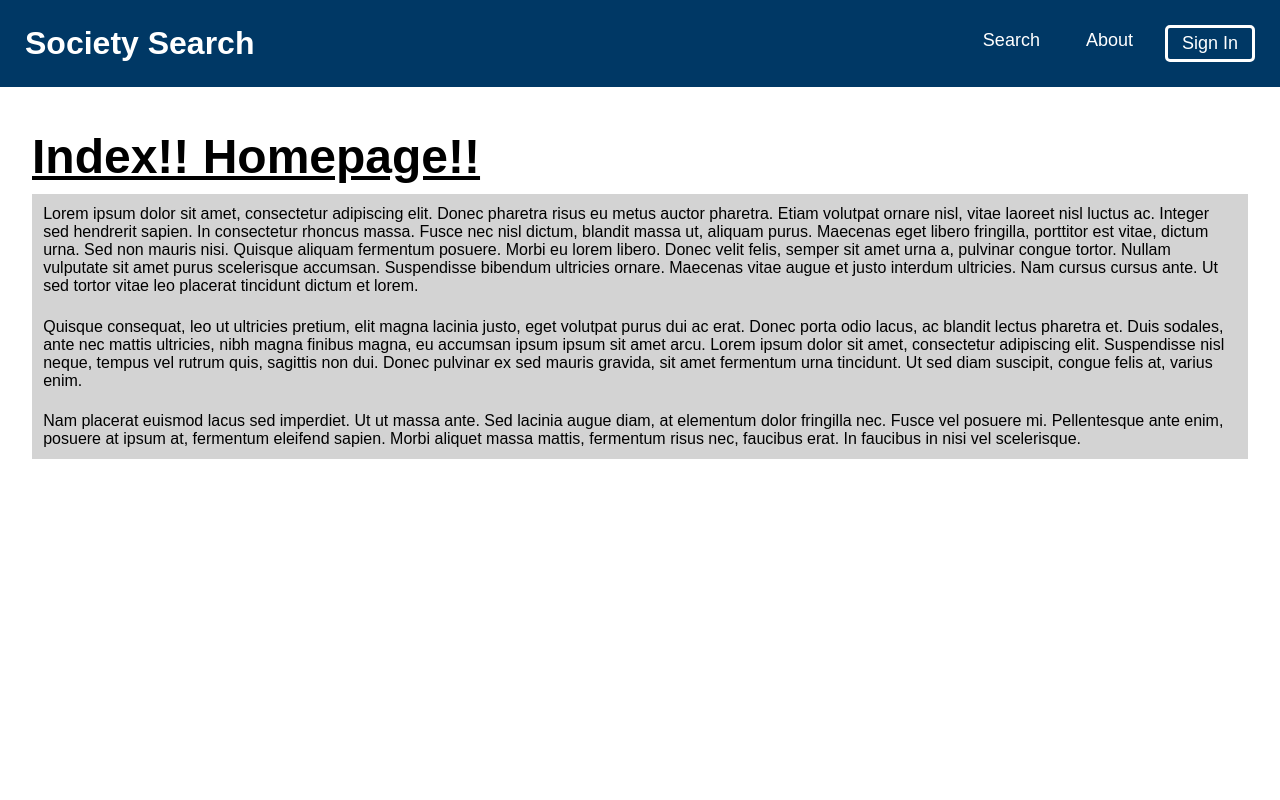
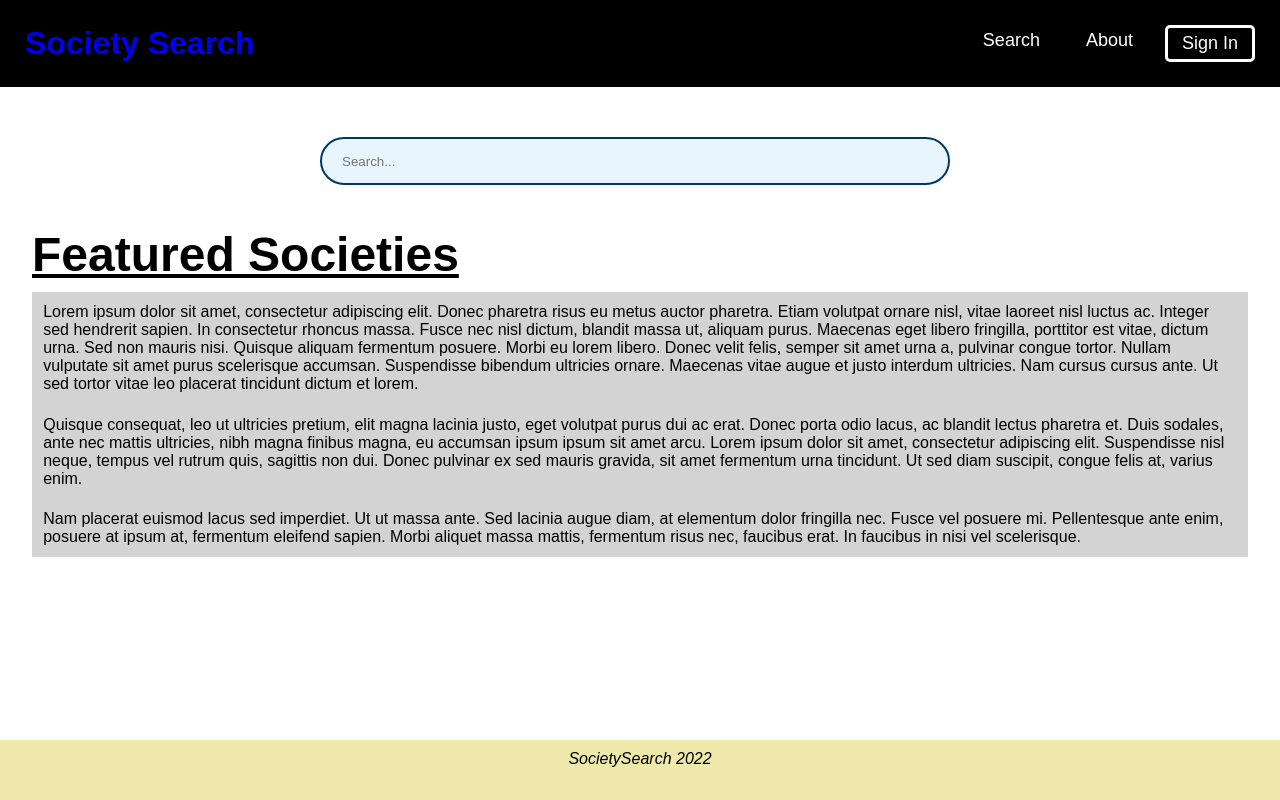
Before and after one commit to BeckyShep/SocietySearch, a Django app: page / in a window 1280 px wide. Run offline with Django 4.2, Linux system fonts and the light colour scheme.

Commit message:
Base template made, with Homepage and About page added too

```diff
--- a/SocietySearchProject/SocietySearchProject/urls.py
+++ b/SocietySearchProject/SocietySearchProject/urls.py
@@ -23,8 +23,8 @@ from django.conf.urls.static import static
 
 urlpatterns = [
     path('', views.index, name='index'),
-    path('about/', views.about, name='about'),
-    # path('societysearch/', include('societysearch.urls')),
+    # path('about/', views.about, name='about'),
+    path('societysearch/', include('societysearch.urls')),
     path('admin/', admin.site.urls),
 #     path('accounts/', include('registration.backends.simple.urls')),
 #     path('accounts/signup/general/', societysearch.GeneralSignUpView(), name='generalsignup'),
--- /dev/null
+++ b/SocietySearchProject/societysearch/urls.py
@@ -0,0 +1,10 @@
+from django.urls import path
+from societysearch import views
+
+app_name = 'societysearch'
+
+urlpatterns = [
+path('', views.index, name='index'),
+path('about/', views.about, name='about'),
+
+]
--- a/SocietySearchProject/static/societysearch/about.css
+++ b/SocietySearchProject/static/css/about.css
@@ -57,7 +57,23 @@ li {
   border-style: solid;
 }
 
-/* .content styling */
+/* main navbar styling */
+.searchbar {
+  padding: 50px 10px 0px 0px;
+  width: 50%;
+  margin: auto;
+}
+.searchbar  input[type=text]{
+  height: 36pt;
+  width: 100%;
+  padding: 10px 20px;
+  border: 1.5pt solid;
+  border-radius: 30px;
+  border-color: #003865;
+  background-color: #e8f5ff;
+}
+
+/* main .content styling */
 .content {
   padding: 2em;
 }
@@ -75,3 +91,21 @@ li {
 .about-desc p{
   padding: 0.7em;
 }
+
+/* footer styling*/
+footer {
+  text-align: center;
+  padding: 10px;
+  background-color: palegoldenrod;
+
+  height: 60px;
+  position: absolute;
+  bottom: 0;
+  width: 100%;
+}
+
+footer p{
+  margin: auto;
+  width: 50%;
+  font-style: italic;
+}
--- a/SocietySearchProject/static/societysearch/index.css
+++ b/SocietySearchProject/static/css/index.css
@@ -19,7 +19,7 @@ li {
   align-items: center;
   justify-content: space-between;
   padding: 25px;
-  background-color: #003865;
+  background-color: #000;
   color: #fff;
 }
 
@@ -57,7 +57,23 @@ li {
   border-style: solid;
 }
 
-/* .content styling */
+/* main navbar styling */
+.searchbar {
+  padding: 50px 10px 0px 0px;
+  width: 50%;
+  margin: auto;
+}
+.searchbar  input[type=text]{
+  height: 36pt;
+  width: 100%;
+  padding: 10px 20px;
+  border: 1.5pt solid;
+  border-radius: 30px;
+  border-color: #003865;
+  background-color: #e8f5ff;
+}
+
+/* main .content styling */
 .content {
   padding: 2em;
 }
@@ -75,3 +91,21 @@ li {
 .about-desc p{
   padding: 0.7em;
 }
+
+/* footer styling*/
+footer {
+  text-align: center;
+  padding: 10px;
+  background-color: palegoldenrod;
+
+  height: 60px;
+  position: absolute;
+  bottom: 0;
+  width: 100%;
+}
+
+footer p{
+  margin: auto;
+  width: 50%;
+  font-style: italic;
+}
--- /dev/null
+++ b/SocietySearchProject/templates/societysearch/base.html
@@ -0,0 +1,49 @@
+<!DOCTYPE html>
+{% load static %}
+
+<html>
+    <head>
+        <title>
+            {% block title_block %}
+                SocietySearch
+            {% endblock %}
+        </title>
+
+        {% block css_block %}
+            gaada
+        {% endblock %}
+    </head>
+
+    <body>
+
+        <!--Header template-->
+        <header class="header">
+            <!-- Title -->
+            <div id="title">
+                <a href="{% url 'societysearch:index' %}"><h1>Society Search</h1></a>
+            </div>
+
+            <!--Other links-->
+            <ul class="nav-links">
+                <div class="links">
+                    <li><a href="/">Search</a></li>
+                    <li><a href="{% url 'societysearch:about' %}">About</a></li>
+                    <li id="signin"><a href="/">Sign In</a></li>
+                </div>
+            </ul>
+        </header>
+
+        <div>
+            <!--Page specific content below-->
+            {% block body_block %}
+            {% endblock %}
+        </div>
+
+
+        <!--Footer template-->
+        <footer>
+            <p>SocietySearch 2022</p>
+        </footer>
+    </body>
+
+</html>
--- a/SocietySearchProject/templates/societysearch/index.html
+++ b/SocietySearchProject/templates/societysearch/index.html
@@ -1,23 +1,52 @@
-<!DOCTYPE html>
+{% extends 'societysearch/base.html' %}
+{% load static %}
+
+
+{% block title_block %}
+    Homepage
+{% endblock %}
+
+{% block css_block %}
+    <link rel="stylesheet" href="{% static 'css/index.css' %}">
+{% endblock %}
+
+    {% block body_block %}
+    <div class="searchbar">
+        <input type="text" placeholder="Search...">
+    </div>
+
+    <div class="content">
+        <h1><u>Featured Societies</u></h1>
+
+        <div class="about-desc">
+            <p>Lorem ipsum dolor sit amet, consectetur adipiscing elit. Donec pharetra risus eu metus auctor pharetra. Etiam volutpat ornare nisl, vitae laoreet nisl luctus ac. Integer sed hendrerit sapien. In consectetur rhoncus massa. Fusce nec nisl dictum, blandit massa ut, aliquam purus. Maecenas eget libero fringilla, porttitor est vitae, dictum urna. Sed non mauris nisi. Quisque aliquam fermentum posuere. Morbi eu lorem libero. Donec velit felis, semper sit amet urna a, pulvinar congue tortor. Nullam vulputate sit amet purus scelerisque accumsan. Suspendisse bibendum ultricies ornare. Maecenas vitae augue et justo interdum ultricies. Nam cursus cursus ante. Ut sed tortor vitae leo placerat tincidunt dictum et lorem.</p>
+            <p>Quisque consequat, leo ut ultricies pretium, elit magna lacinia justo, eget volutpat purus dui ac erat. Donec porta odio lacus, ac blandit lectus pharetra et. Duis sodales, ante nec mattis ultricies, nibh magna finibus magna, eu accumsan ipsum ipsum sit amet arcu. Lorem ipsum dolor sit amet, consectetur adipiscing elit. Suspendisse nisl neque, tempus vel rutrum quis, sagittis non dui. Donec pulvinar ex sed mauris gravida, sit amet fermentum urna tincidunt. Ut sed diam suscipit, congue felis at, varius enim.</p>
+            <p>Nam placerat euismod lacus sed imperdiet. Ut ut massa ante. Sed lacinia augue diam, at elementum dolor fringilla nec. Fusce vel posuere mi. Pellentesque ante enim, posuere at ipsum at, fermentum eleifend sapien. Morbi aliquet massa mattis, fermentum risus nec, faucibus erat. In faucibus in nisi vel scelerisque.</p>
+
+        </div>
+    </div>
+    {% endblock %}
+
+<!--
 <html>
     <head>
         <title>Index - SocietySearch</title>
         <meta charset="UTF-8">
-        <link rel="stylesheet" href="about.css">
+        <link rel="stylesheet" href="{% static 'css/index.css' %}">
     </head>
 
     <body>
         <div class="header">
-            <!-- Title -->
+            <!-- Title
             <div id="title">
                 <h1>Society Search</h1>
             </div>
 
-            <!--Other links-->
+            <!--Other links
             <ul class="nav-links">
                 <div class="links">
                     <li><a href="/">Search</a></li>
-                    <li><a href="about.html">About</a></li>
+                    <li><a href="{% url 'societysearch:about' %}">About</a></li>
                     <li id="signin"><a href="/">Sign In</a></li>
                 </div>
             </ul>
@@ -37,3 +66,4 @@
 
     </body>
 </html>
+-->
```
Also changed, not shown: SocietySearchProject/SocietySearchProject/settings.py (+4 -4 lines), SocietySearchProject/templates/societysearch/about.html (+32 -7 lines).
